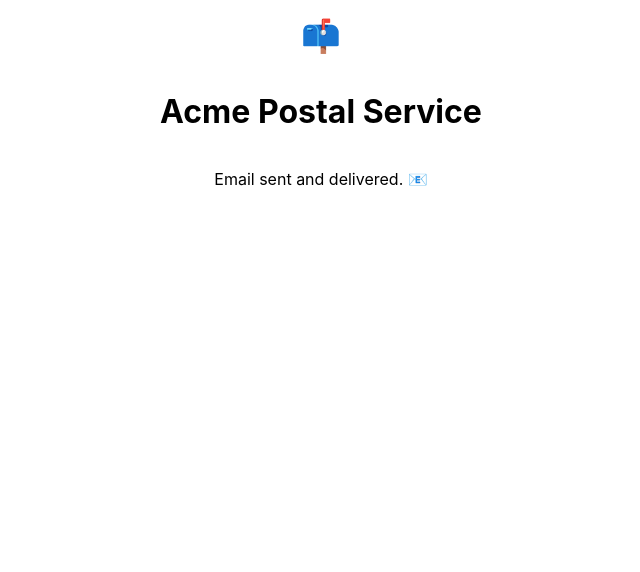
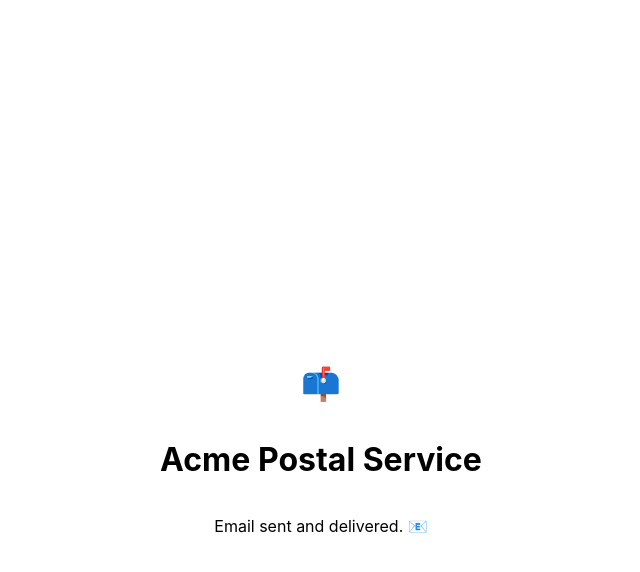
Before and after one commit to softwerks/acmepostal, a Jekyll site: the page built from index.md, in a window 1280 px wide. Shown: the top 572 px of the page, without its empty margins (319-959 px from the left). Built offline with Jekyll 4.4.1, drawn with Linux system fonts in a browser that asks for light colours.

Commit message:
Update default.html

```diff
--- a/_layouts/default.html
+++ b/_layouts/default.html
@@ -6,10 +6,12 @@
         <title>{{ page.title | default: site.title }}</title>
         <meta name="description" content="{{ page.description | default: site.description }}">
         <style>
+            html {
+                height: 100%;
+            }
             body {
                 margin: 0;
-                height: 100vh;
-                height: -webkit-fill-available;
+                height: 100%;
                 display: flex;
                 flex-direction: column;
                 justify-content: center;
```
